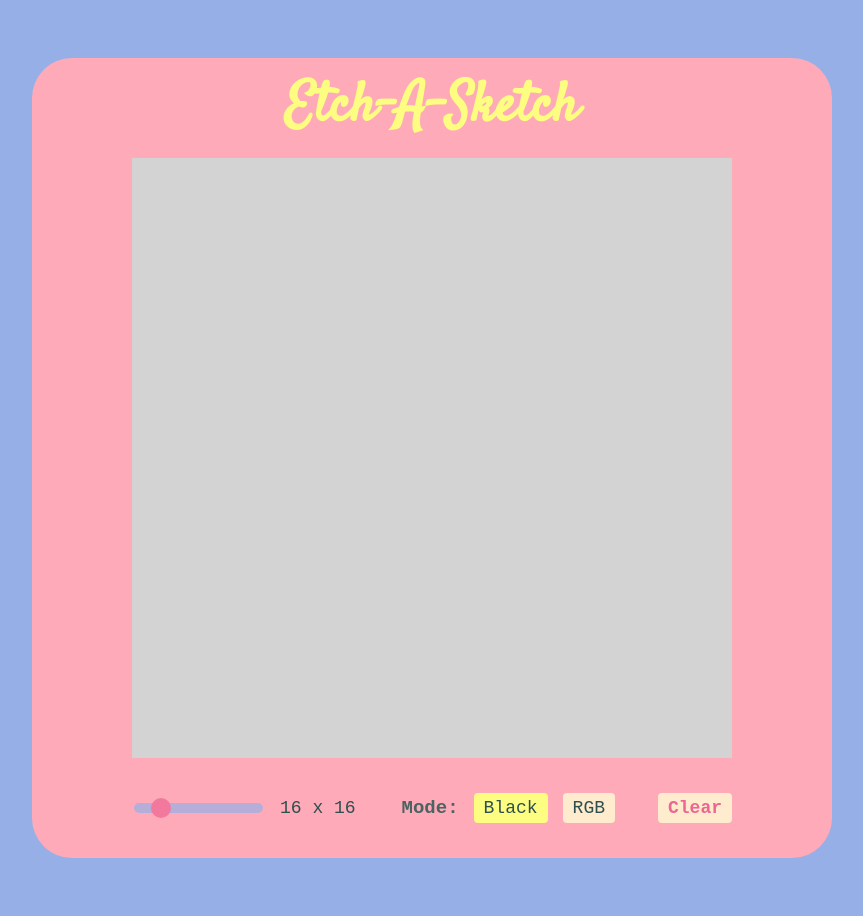
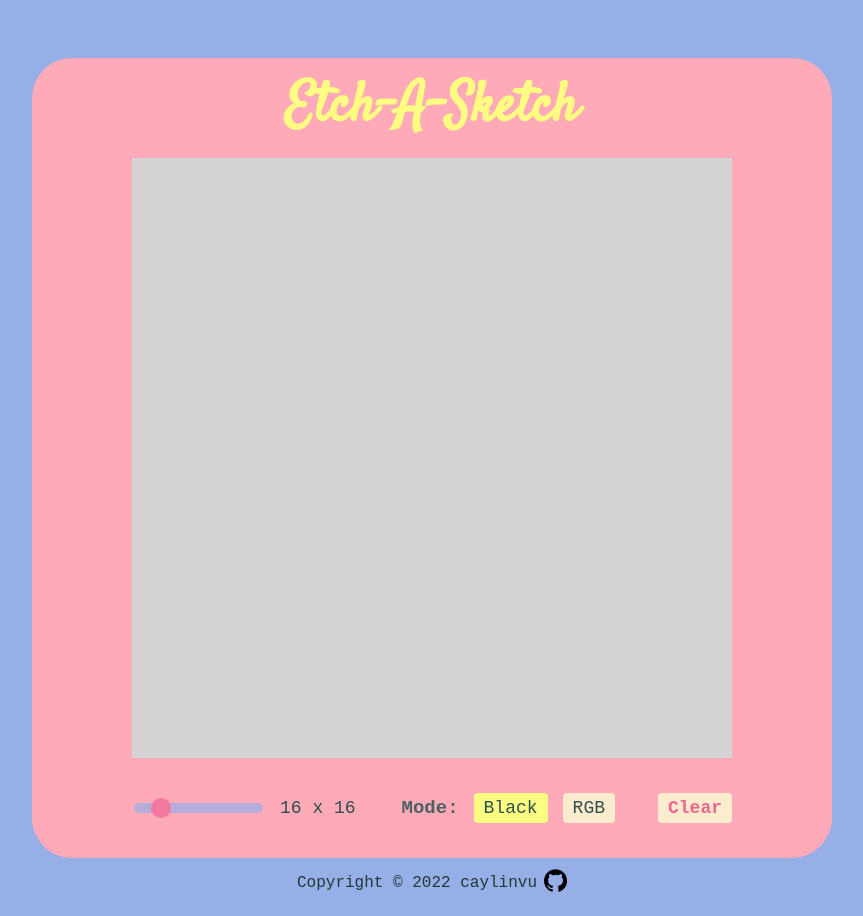
Before and after one commit to caylinvu/etchasketch, a plain HTML site: page index.html in a window 1280 px wide. Shown: the whole page, without its empty margins (208-1071 px from the left). Drawn offline with Linux system fonts and the light colour scheme.

Commit message:
Add copyright footer

```diff
--- a/index.html
+++ b/index.html
@@ -33,6 +33,7 @@
                 </div>
             </div>
         </div>
+        <div class="footer">Copyright © 2022 caylinvu <a href="https://github.com/caylinvu"><img src="images/gh.png" alt="github logo" class="logo"></a></div>
         <script src="script.js"></script>
     </body>
 </html>
--- a/style.css
+++ b/style.css
@@ -1,5 +1,7 @@
 body {
     background-color: rgb(150, 176, 231);
+    position: relative;
+    min-height: 100vh;
 }
 
 .outer-container {
@@ -166,3 +168,20 @@ body {
     color: rgb(238, 100, 146);
     font-weight: 600;
 }
+
+.footer {
+    display: flex;
+    align-items: center;
+    justify-content: center;
+    gap: 7px;
+    position: absolute;
+    bottom: 0;
+    width: 100%;
+    height: 50px;
+    font-family: 'Courier New', Courier, monospace;
+    color: rgb(34, 54, 54);
+}
+
+.logo {
+    width: 23px;
+}
```
Also changed, not shown: images/gh.png (added).
